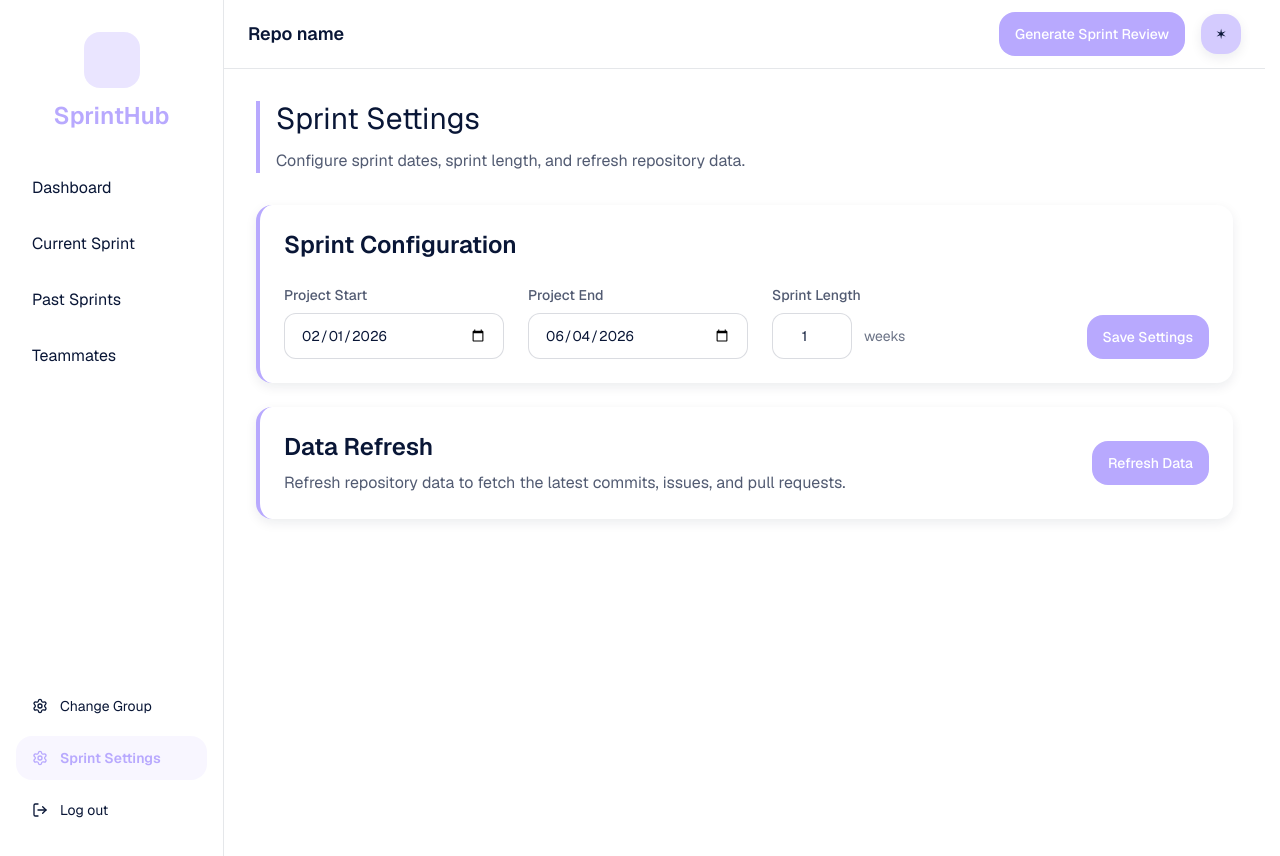
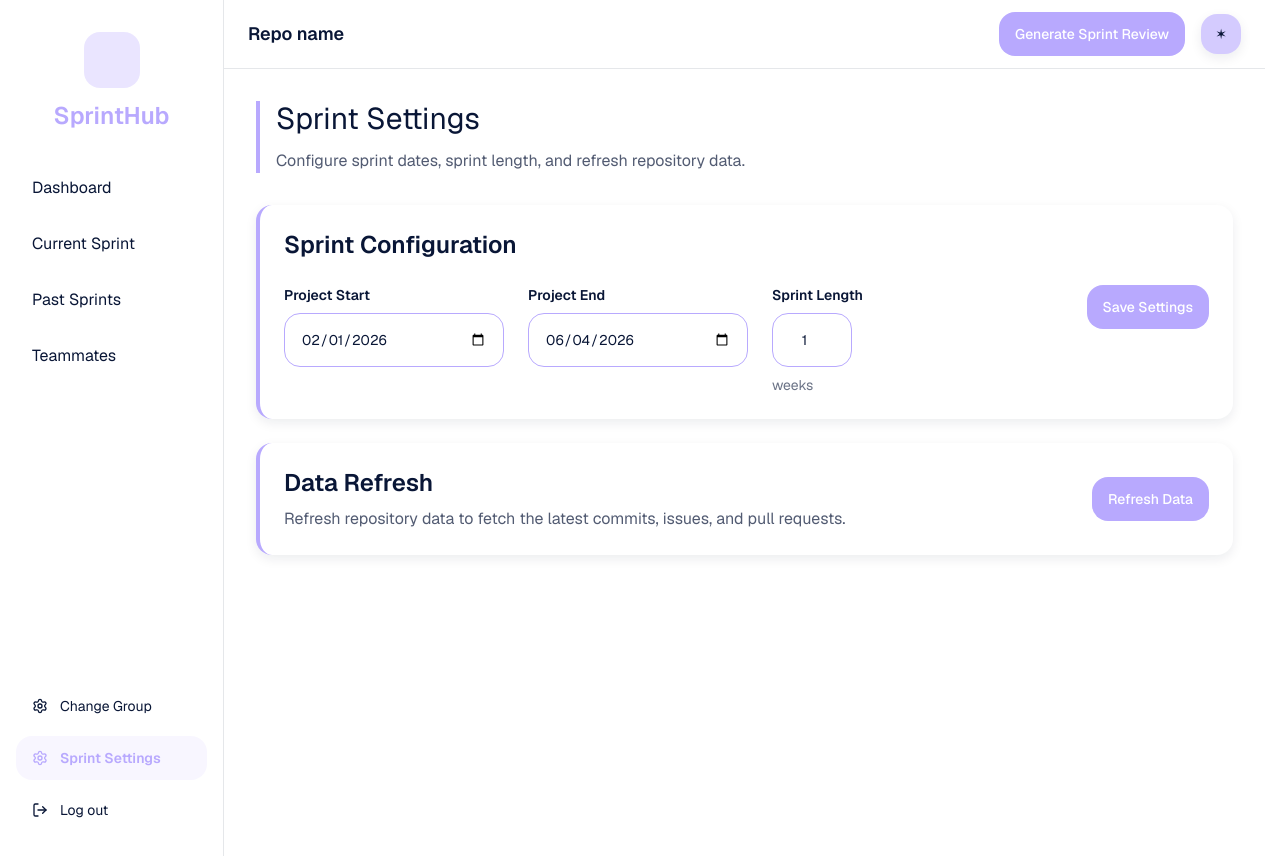
Before and after one commit to UOA-CS732-S1-2026/group-project-radiant-rabbits, a Next.js app: page /sprint-settings in a window 1280 px wide. Shown: the top 856 px of the page. Built offline with nearby package versions, Linux system fonts and the light colour scheme.

Commit message:
edits to sprint settings

```diff
--- a/src/app/(main)/sprint-settings/page.tsx
+++ b/src/app/(main)/sprint-settings/page.tsx
@@ -3,6 +3,7 @@
 import { useState } from "react";
 import Button from "@/components/ui/Button";
 import Card from "@/components/ui/Card";
+import Input from "@/components/ui/Input";
 import PageContainer from "@/components/ui/PageContainer";
 import SectionHeading from "@/components/ui/SectionHeading";
 
@@ -36,64 +37,55 @@ export default function SprintSettings() {
             Sprint Configuration
           </h2>
 
-          <div className="flex flex-wrap items-end gap-lg">
-            <div className="flex min-w-[220px] flex-col gap-xs">
-              <label
-                htmlFor="project-start"
-                className="text-body-sm font-medium text-brand-dark/70"
-              >
-                Project Start
-              </label>
-              <input
+          {/* 🔥 FIXED ALIGNMENT */}
+          <div className="flex flex-wrap items-start gap-lg">
+            <div className="min-w-[220px]">
+              <Input
                 id="project-start"
+                label="Project Start"
                 type="date"
                 value={projectStart}
                 onChange={(e) => setProjectStart(e.target.value)}
-                className="cursor-pointer rounded-lg border border-brand-dark/15 bg-brand-background px-md py-sm text-body-sm text-brand-dark focus:outline-none focus:ring-2 focus:ring-brand-accent"
               />
             </div>
 
-            <div className="flex min-w-[220px] flex-col gap-xs">
-              <label
-                htmlFor="project-end"
-                className="text-body-sm font-medium text-brand-dark/70"
-              >
-                Project End
-              </label>
-              <input
+            <div className="min-w-[220px]">
+              <Input
                 id="project-end"
+                label="Project End"
                 type="date"
                 value={projectEnd}
                 onChange={(e) => setProjectEnd(e.target.value)}
-                className="cursor-pointer rounded-lg border border-brand-dark/15 bg-brand-background px-md py-sm text-body-sm text-brand-dark focus:outline-none focus:ring-2 focus:ring-brand-accent"
               />
             </div>
 
-            <div className="flex min-w-[180px] flex-col gap-xs">
-              <label
-                htmlFor="sprint-length"
-                className="text-body-sm font-medium text-brand-dark/70"
-              >
-                Sprint Length
-              </label>
-
-              <div className="flex items-center gap-sm">
-                <input
+            <div className="min-w-[180px]">
+              <Input
                 id="sprint-length"
+                label="Sprint Length"
                 type="number"
+                value={sprintLength}
                 min={1}
-                  max={8}
-                  value={sprintLength}
+                max={4}
                 onChange={(e) => {
                   const val = Number(e.target.value);
-                    if (val >= 1 && val <= 8) {
+                  if (!Number.isNaN(val) && val >= 1 && val <= 4) {
                     setSprintLength(val);
                   }
                 }}
-                  className="w-20 rounded-lg border border-brand-dark/15 bg-brand-background px-md py-sm text-center text-body-sm text-brand-dark focus:outline-none focus:ring-2 focus:ring-brand-accent"
+                onKeyDown={(e) => {
+                  if (
+                    e.key !== "ArrowUp" &&
+                    e.key !== "ArrowDown" &&
+                    e.key !== "Tab"
+                  ) {
+                    e.preventDefault();
+                  }
+                }}
+                onPaste={(e) => e.preventDefault()}
+                className="w-20 text-center"
               />
-                <span className="text-body-sm text-brand-dark/60">weeks</span>
-              </div>
+              <p className="mt-xs text-body-sm text-brand-dark/60">weeks</p>
             </div>
 
             <div className="ml-auto">
--- a/src/components/ui/Input.tsx
+++ b/src/components/ui/Input.tsx
@@ -1,8 +1,18 @@
+import type React from "react";
+
 type InputProps = {
   id: string;
   label: string;
   placeholder?: string;
   type?: string;
+  value?: string | number;
+  onChange?: (e: React.ChangeEvent<HTMLInputElement>) => void;
+  onKeyDown?: (e: React.KeyboardEvent<HTMLInputElement>) => void;
+  onPaste?: (e: React.ClipboardEvent<HTMLInputElement>) => void;
+  min?: number;
+  max?: number;
+  readOnly?: boolean;
+  className?: string;
 };
 
 export default function Input({
@@ -10,6 +20,14 @@ export default function Input({
   label,
   placeholder = "",
   type = "text",
+  value,
+  onChange,
+  onKeyDown,
+  onPaste,
+  min,
+  max,
+  readOnly = false,
+  className = "",
 }: InputProps) {
   return (
     <div className="flex flex-col gap-xs">
@@ -19,11 +37,19 @@ export default function Input({
       >
         {label}
       </label>
+
       <input
         id={id}
         type={type}
         placeholder={placeholder}
-        className="rounded-xl border border-brand-accent bg-brand-surface px-md py-md text-body-sm text-brand-dark outline-none focus:ring-2 focus:ring-brand-primary"
+        value={value}
+        onChange={onChange}
+        onKeyDown={onKeyDown}
+        onPaste={onPaste}
+        min={min}
+        max={max}
+        readOnly={readOnly}
+        className={`rounded-xl border border-brand-accent bg-brand-surface px-md py-md text-body-sm text-brand-dark outline-none focus:ring-2 focus:ring-brand-primary ${className}`}
       />
     </div>
   );
```
Lines whose indentation alone changed are shown as unchanged.
